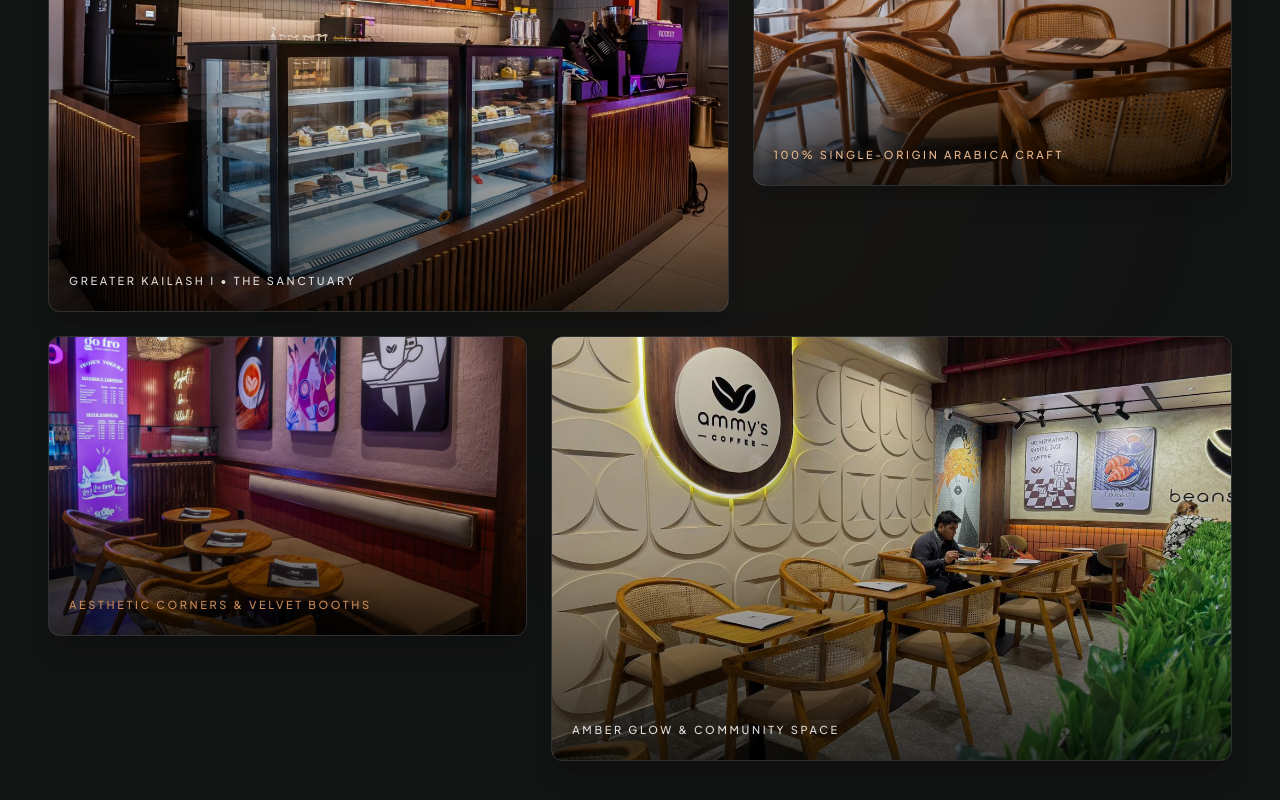
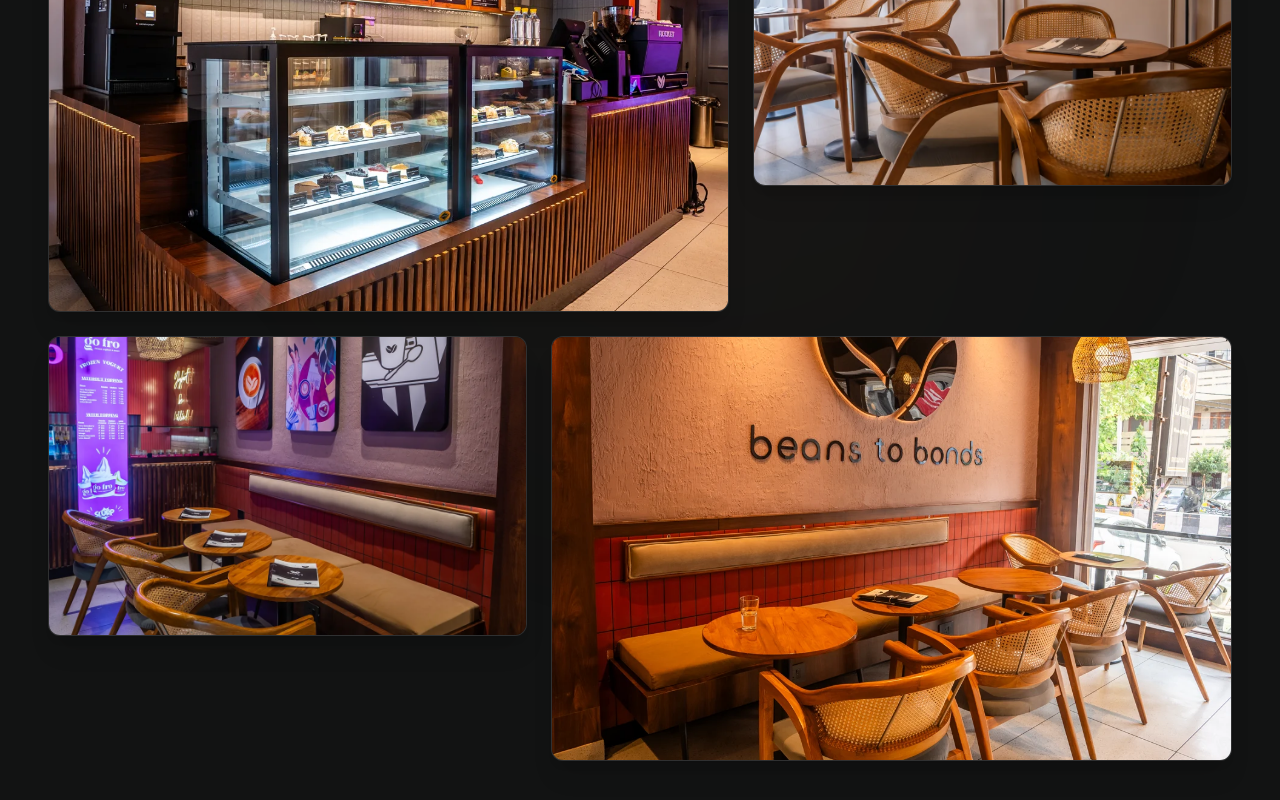
Before and after one commit to atharvgarg2010/AmmysCoffee, a Next.js app: page / in a window 1280 px wide. Shown: the part 1403-2203 px from the top of the page. Built offline with nearby package versions, Linux system fonts and the light colour scheme; a web font is replaced by a local one.

Commit message:
fix(story): replace 4th photo with high-res interior shot and remove all text badges from images

```diff
--- a/components/story/StorySection.tsx
+++ b/components/story/StorySection.tsx
@@ -5,30 +5,22 @@ export default function StorySection() {
     {
       src: '/assets/photos/cafe_interior_1.webp',
       alt: "Ammy's Flagship Interior in Greater Kailash I",
-      tag: 'Greater Kailash I • The Sanctuary',
       colSpan: 'md:col-span-7',
-      tagColor: 'text-white/85',
     },
     {
       src: '/assets/photos/cafe_barista.webp',
       alt: "Handcrafted 100% Arabica Espresso Pull",
-      tag: '100% Single-Origin Arabica Craft',
       colSpan: 'md:col-span-5',
-      tagColor: 'text-[#E8B88E]',
     },
     {
       src: '/assets/photos/cafe_interior_2.webp',
       alt: "Cozy Velvet Booths and Art Walls",
-      tag: 'Aesthetic Corners & Velvet Booths',
       colSpan: 'md:col-span-5',
-      tagColor: 'text-[#C88A58]',
     },
     {
       src: '/assets/photos/cafe_ambience.webp',
       alt: "Warm Amber Café Ambience",
-      tag: 'Amber Glow & Community Space',
       colSpan: 'md:col-span-7',
-      tagColor: 'text-white/85',
     },
   ];
 
@@ -53,7 +45,7 @@ export default function StorySection() {
           </p>
         </div>
 
-        {/* Editorial Photographic Bento Grid (7/5 + 5/7 Asymmetric Layout) */}
+        {/* Editorial Photographic Bento Grid (Clean Pure Imagery, Zero Text Overlays) */}
         <div id="craft" className="scroll-mt-32 grid grid-cols-1 md:grid-cols-12 gap-5 sm:gap-6">
           {photos.map((photo, index) => (
             <div
@@ -67,15 +59,6 @@ export default function StorySection() {
                 sizes="(max-width: 768px) 100vw, (max-width: 1200px) 50vw, 33vw"
                 className="object-cover object-center transition-transform duration-700 group-hover:scale-105"
               />
-              {/* Subtle Vignette Gradient for Tag Contrast */}
-              <div className="absolute inset-0 bg-gradient-to-t from-black/75 via-black/15 to-transparent pointer-events-none" />
-
-              {/* Floating Caption Badge */}
-              <div className="absolute bottom-4 left-4 sm:bottom-5 sm:left-5 pointer-events-none">
-                <span className={`text-[10px] sm:text-[11px] uppercase tracking-[0.24em] font-medium ${photo.tagColor}`}>
-                  {photo.tag}
-                </span>
-              </div>
             </div>
           ))}
         </div>
```
Also changed, not shown: public/assets/photos/cafe_ambience.webp.
